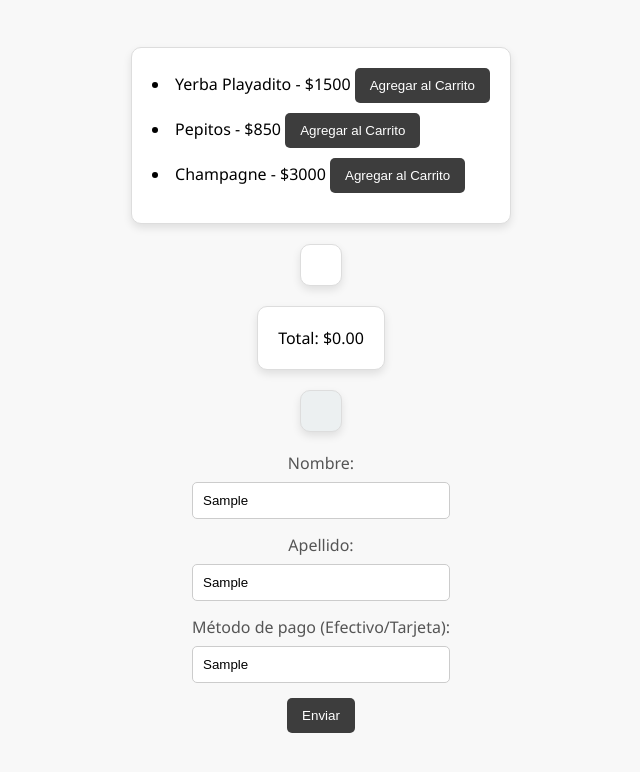
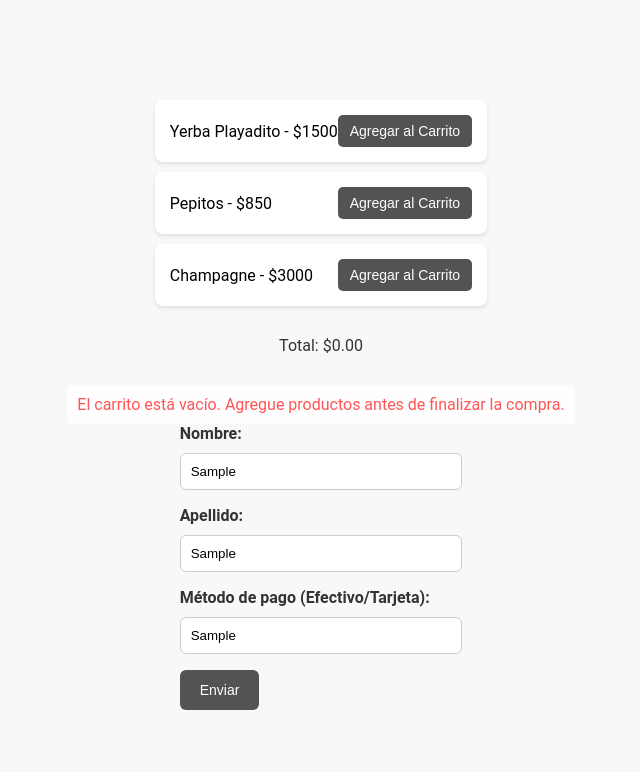
Before and after one commit to kippesmarcos/Kippes-PreEntrega4, a plain HTML site: page index.html in a window 1280 px wide. Both pictures are taken after typing "Sample", "Sample", "Sample" into the empty fields and a click on the button "Enviar". Shown: the whole page, without its empty margins (319-959 px from the left). Drawn offline with nearby package versions, Linux system fonts and the light colour scheme.

Commit message:
ProyectoFinal+Kippes

```diff
--- a/assets/css/style.css
+++ b/assets/css/style.css
@@ -1,5 +1,5 @@
 body {
-    font-family: 'Segoe UI', Tahoma, Geneva, Verdana, sans-serif;
+    font-family: 'Roboto', sans-serif;
     background-color: #f8f8f8;
     margin: 0;
     padding: 0;
@@ -11,67 +11,121 @@ body {
 }
 
 .container {
-    display: flex;
-    flex-direction: column;
-    align-items: center;
+    background-color: #fff;
+    padding: 20px;
+    border-radius: 12px;
+    box-shadow: 0 6px 12px rgba(0, 0, 0, 0.1);
+    width: 300px;
+    text-align: center;
+    animation: fadeIn 0.5s ease-out;
 }
 
-#productList, #cartItems, #total, #ticket {
+@keyframes fadeIn {
+    from {
+        opacity: 0;
+        transform: translateY(-10px);
+    }
+    to {
+        opacity: 1;
+        transform: translateY(0);
+    }
+}
+
+label {
+    display: block;
+    margin-bottom: 10px;
+    font-weight: bold;
+    color: #333;
+}
+
+input {
+    width: 100%;
+    padding: 10px;
+    margin-bottom: 16px;
+    box-sizing: border-box;
+    border: 1px solid #ccc;
+    border-radius: 6px;
+    transition: border-color 0.3s ease-in-out;
+}
+
+input:focus {
+    border-color: #535353;
+}
+
+button {
+    background-color: #535353;
+    color: white;
+    padding: 12px 20px;
+    border: none;
+    border-radius: 6px;
+    cursor: pointer;
+    font-size: 14px;
+    transition: background-color 0.3s ease-in-out;
+}
+
+button:hover {
+    background-color: #535353;
+}
+
+ul {
+    list-style: none;
+    padding: 0;
+}
+
+li {
     background-color: #fff;
-    border: 1px solid #ddd;
-    border-radius: 10px;
-    margin-bottom: 20px;
-    padding: 20px;
-    max-width: 400px;
-    box-shadow: 0 4px 8px rgba(0, 0, 0, 0.1);
+    padding: 15px;
+    margin: 10px 0;
+    border-radius: 8px;
+    box-shadow: 0 2px 4px rgba(0, 0, 0, 0.1);
+    display: flex;
+    justify-content: space-between;
+    align-items: center;
     transition: transform 0.3s ease-in-out;
 }
 
-#productList:hover, #cartItems:hover, #total:hover, #ticket:hover {
-    transform: scale(1.05);
+li:hover {
+    transform: scale(1.02);
 }
 
-#productList li, #cartItems p {
-    margin-bottom: 10px;
-}
-
-button {
-    background-color: #3d3d3d;
+li button {
+    background-color: #535353;
     color: white;
-    padding: 10px 15px;
+    padding: 8px 12px;
     border: none;
     border-radius: 5px;
     cursor: pointer;
     transition: background-color 0.3s ease-in-out;
 }
 
-button:hover {
-    background-color: #3d3d3d;
+li button:hover {
+    background-color: #535353;
 }
 
-form {
-    display: flex;
-    flex-direction: column;
-    align-items: center;
-    margin-bottom: 20px;
-}
-
-label {
-    margin-bottom: 8px;
-    color: #555;
-}
-
-input {
-    padding: 10px;
-    margin-bottom: 15px;
-    width: 100%;
-    box-sizing: border-box;
-    border: 1px solid #ccc;
-    border-radius: 5px;
+#total {
+    margin-top: 20px;
+    font-size: 16px;
+    color: #333;
 }
 
 #ticket {
+    font-family: 'Courier New', monospace;
     white-space: pre-line;
-    background-color: #ecf0f1;
-    color: #333;
+    margin-top: 20px;
+    text-align: left;
+    animation: fadeIn 0.5s ease-out;
 }
+
+#messageBox {
+    background-color: rgba(255, 255, 255, 0.9);
+    padding: 10px;
+    margin-top: 10px;
+    border-radius: 5px;
+    transition: opacity 0.3s ease-in-out;
+}
+
+@media (max-width: 600px) {
+    .container {
+        width: 90%;
+    }
+}
--- a/assets/js/script.js
+++ b/assets/js/script.js
@@ -1,7 +1,15 @@
-let cart = JSON.parse(localStorage.getItem('cart')) || [];
-let products;
-let total = 0;
-let firstName, lastName, paymentMethod;
+const appState = {
+    cart: JSON.parse(localStorage.getItem('cart')) || [],
+    products: [
+        { "id": 1, "name": "Yerba Playadito", "price": 1500 },
+        { "id": 2, "name": "Pepitos", "price": 850 },
+        { "id": 3, "name": "Champagne", "price": 3000 }
+    ],
+    total: 0,
+    firstName: "",
+    lastName: "",
+    paymentMethod: ""
+};
 
 function initializeApp() {
     loadProducts();
@@ -10,39 +18,34 @@ function initializeApp() {
 }
 
 function loadProducts() {
-    products = [
-        { "id": 1, "name": "Yerba Playadito", "price": 1500 },
-        { "id": 2, "name": "Pepitos", "price": 850 },
-        { "id": 3, "name": "Champagne", "price": 3000 }
-    ];
 }
 
 function displayProducts() {
     const productList = document.getElementById('productList');
     productList.innerHTML = '';
 
-    products.forEach(product => {
+    appState.products.forEach(product => {
         const li = document.createElement('li');
         li.innerHTML = `${product.name} - $${product.price} <button onclick="addToCart(${product.id})">Agregar al Carrito</button>`;
         productList.appendChild(li);
     });
 
-    updateTotal();
+    updateTotalElement();
 }
 
 function getUserInformation() {
     const userForm = document.getElementById('userForm');
     userForm.addEventListener('submit', function (event) {
         event.preventDefault();
-        firstName = userForm.elements['firstName'].value;
-        lastName = userForm.elements['lastName'].value;
-        paymentMethod = userForm.elements['paymentMethod'].value;
+        appState.firstName = userForm.elements['firstName'].value;
+        appState.lastName = userForm.elements['lastName'].value;
+        appState.paymentMethod = userForm.elements['paymentMethod'].value;
 
-        if (firstName && lastName) {
-            alert(`¡Hola, ${firstName} ${lastName}! Bienvenido a nuestra tienda.`);
+        if (appState.firstName && appState.lastName) {
+            showMessage(`¡Hola, ${appState.firstName} ${appState.lastName}! Bienvenido a nuestra tienda.`);
             completePurchase();
         } else {
-            alert('Nombre y apellido son requeridos. Recargue la página para intentar nuevamente.');
+            showMessage('Nombre y apellido son requeridos. Recargue la página para intentar nuevamente.', true);
         }
     });
 }
@@ -51,25 +54,25 @@ function displayCart() {
     const cartDiv = document.getElementById('cartItems');
     cartDiv.innerHTML = '';
 
-    if (cart.length === 0) {
+    if (appState.cart.length === 0) {
         cartDiv.innerHTML = '<p>El carrito está vacío.</p>';
     } else {
-        cart.forEach(item => {
+        appState.cart.forEach(item => {
             const p = document.createElement('p');
             p.innerHTML = `${item.name} - Cantidad: ${item.quantity} - Subtotal: $${item.subtotal} <button onclick="removeFromCart(${item.id})">Eliminar</button>`;
             cartDiv.appendChild(p);
         });
     }
 
-    updateTotal();
+    updateTotalElement();
     updateLocalStorage();
 }
 
 function addToCart(productId) {
-    const productToAdd = products.find(product => product.id === productId);
+    const productToAdd = appState.products.find(product => product.id === productId);
 
     if (productToAdd) {
-        const existingCartItem = cart.find(item => item.id === productId);
+        const existingCartItem = appState.cart.find(item => item.id === productId);
 
         if (existingCartItem) {
             existingCartItem.quantity++;
@@ -82,7 +85,7 @@ function addToCart(productId) {
                 quantity: 1,
                 subtotal: productToAdd.price,
             };
-            cart.push(newItem);
+            appState.cart.push(newItem);
         }
 
         displayCart();
@@ -90,19 +93,19 @@ function addToCart(productId) {
 }
 
 function removeFromCart(productId) {
-    cart = cart.filter(item => item.id !== productId);
+    appState.cart = appState.cart.filter(item => item.id !== productId);
     displayCart();
 }
 
-function updateTotal() {
-    total = cart.reduce((acc, item) => acc + item.subtotal, 0);
+function updateTotalElement() {
+    appState.total = appState.cart.reduce((acc, item) => acc + item.subtotal, 0);
     const totalElement = document.getElementById('total');
-    totalElement.textContent = `Total: $${total.toFixed(2)}`;
+    totalElement.textContent = `Total: $${appState.total.toFixed(2)}`;
 }
 
 function completePurchase() {
-    if (cart.length === 0) {
-        alert('El carrito está vacío. Agregue productos antes de finalizar la compra.');
+    if (appState.cart.length === 0) {
+        showMessage('El carrito está vacío. Agregue productos antes de finalizar la compra.', true);
         return;
     }
 
@@ -111,31 +114,31 @@ function completePurchase() {
     const randomAddress = generateRandomAddress();
     const currentDate = new Date().toLocaleDateString();
 
-    let ticketContent = `¡Compra exitosa, ${firstName} ${lastName}!\n\n`;
+    let ticketContent = `¡Compra exitosa, ${appState.firstName} ${appState.lastName}!\n\n`;
     ticketContent += `C.U.I.T. Nro: ${randomCuit}\n\n`;
     ticketContent += `Dirección: ${randomAddress}\n\n`;
     ticketContent += 'IVA RESPONSABLE INSCRIPTO\n\n';
     ticketContent += `Fecha de compra: ${currentDate}\n\n`;
 
-    if (paymentMethod.toLowerCase() === 'tarjeta') {
+    if (appState.paymentMethod.toLowerCase() === 'tarjeta') {
         const cardNumber = '************' + generateRandomCardNumber();
         ticketContent += `Card: ${cardNumber}\n\n`;
     }
 
     ticketContent += 'Detalles de la compra:\n';
 
-    cart.forEach(item => {
+    appState.cart.forEach(item => {
         ticketContent += `${item.name} - Precio: $${item.price} - Cantidad: ${item.quantity} - Subtotal: $${item.subtotal}\n`;
     });
 
-    ticketContent += `\nTotal: $${total.toFixed(2)}`;
+    ticketContent += `\nTotal: $${appState.total.toFixed(2)}`;
 
     ticketDiv.textContent = ticketContent;
 
     const cartItemsDiv = document.getElementById('cartItems');
     cartItemsDiv.style.display = 'none';
 
-    cart = [];
+    appState.cart = [];
     displayCart();
 }
 
@@ -156,7 +159,17 @@ function generateRandomCardNumber() {
 }
 
 function updateLocalStorage() {
-    localStorage.setItem('cart', JSON.stringify(cart));
+    localStorage.setItem('cart', JSON.stringify(appState.cart));
+}
+
+function showMessage(message, isError = false) {
+    const messageBox = document.getElementById('messageBox');
+    messageBox.textContent = message;
+    messageBox.style.color = isError ? '#ff5555' : '#4CAF50';
+
+    setTimeout(() => {
+        messageBox.textContent = '';
+    }, 3000);
 }
 
 document.addEventListener('DOMContentLoaded', initializeApp);
--- a/index.html
+++ b/index.html
@@ -12,6 +12,8 @@
     <div id="total"></div>
     <div id="ticket"></div>
 
+    <div id="messageBox"></div>
+
     <form id="userForm">
         <label for="firstName">Nombre:</label>
         <input type="text" id="firstName" name="firstName" required>
@@ -25,7 +27,7 @@
         <button type="submit">Enviar</button>
     </form>
 
-<script src="./assets/js/script.js"></script>
-<script src="https://code.jquery.com/jquery-3.6.4.min.js"></script>
+    <script src="./assets/js/script.js"></script>
+    <script src="https://code.jquery.com/jquery-3.6.4.min.js"></script>
 </body>
 </html>
```
